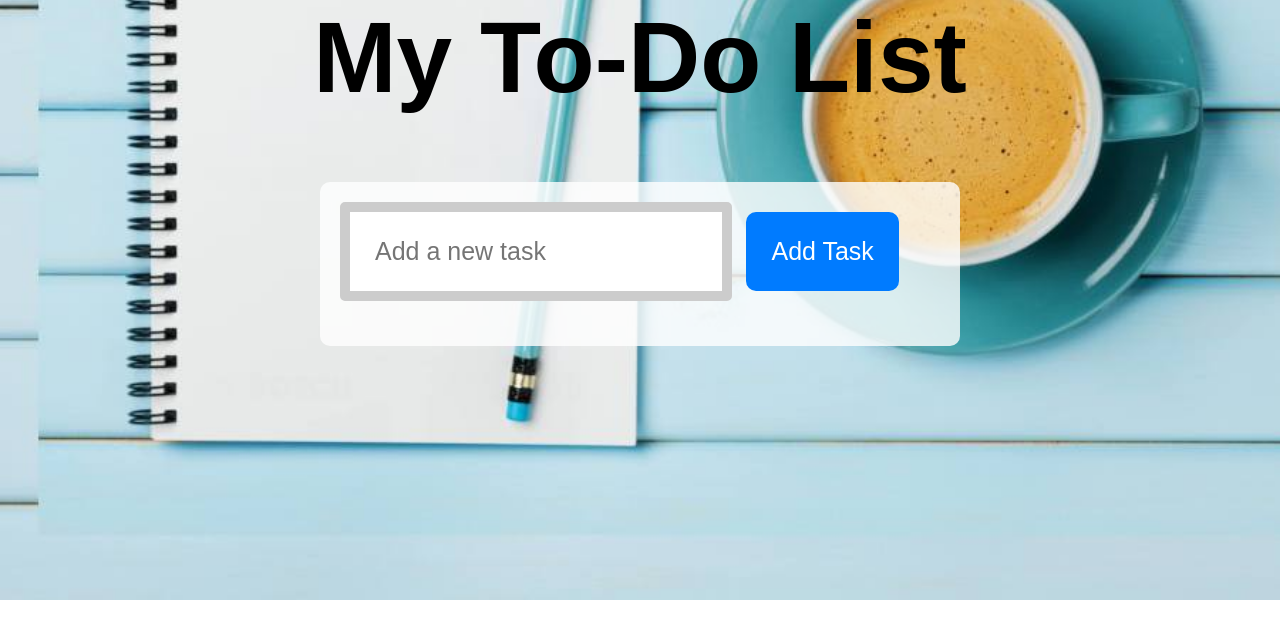
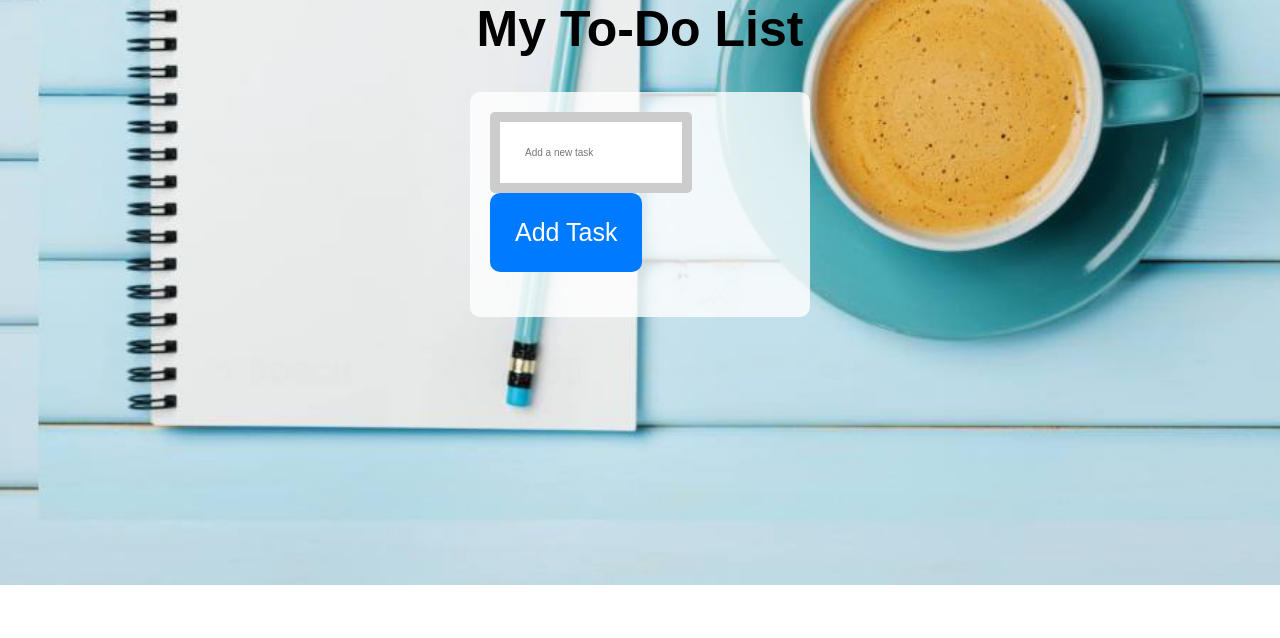
Before and after one commit to kgoediappearence/MY-TO-DO-LIST-A, a plain HTML site: page Index.html in a window 1280 px wide. Drawn offline with Linux system fonts and the light colour scheme.

Commit message:
Update TODO.CSS

```diff
--- a/TODO.CSS
+++ b/TODO.CSS
@@ -9,7 +9,7 @@ body {
 }
 
 .container {
-    max-width: 600px; /* Adjust the maximum width of the container as needed */
+    max-width: 300px; /* Adjust the maximum width of the container as needed */
     margin: 0 auto; /* Center the container horizontally */
     padding: 20px;
     background-color: rgba(255, 255, 255, 0.8); /* Semi-transparent white background */
@@ -19,7 +19,7 @@ body {
 h1 {
     text-align: center;
     margin-top: 0; /* Remove default margin */
-    font-size: 100px;
+    font-size: 50px;
     text-align: center;
 }
 
@@ -34,7 +34,7 @@ input[type="text"] {
     margin-right: 10px;
     border: 10px solid #ccc; /* Add a border for better visibility */
     border-radius: 5px; /* Rounded corners */
-    font-size: 25px;
+    font-size: 10px;
 }
 
 button#addTaskButton {
```
